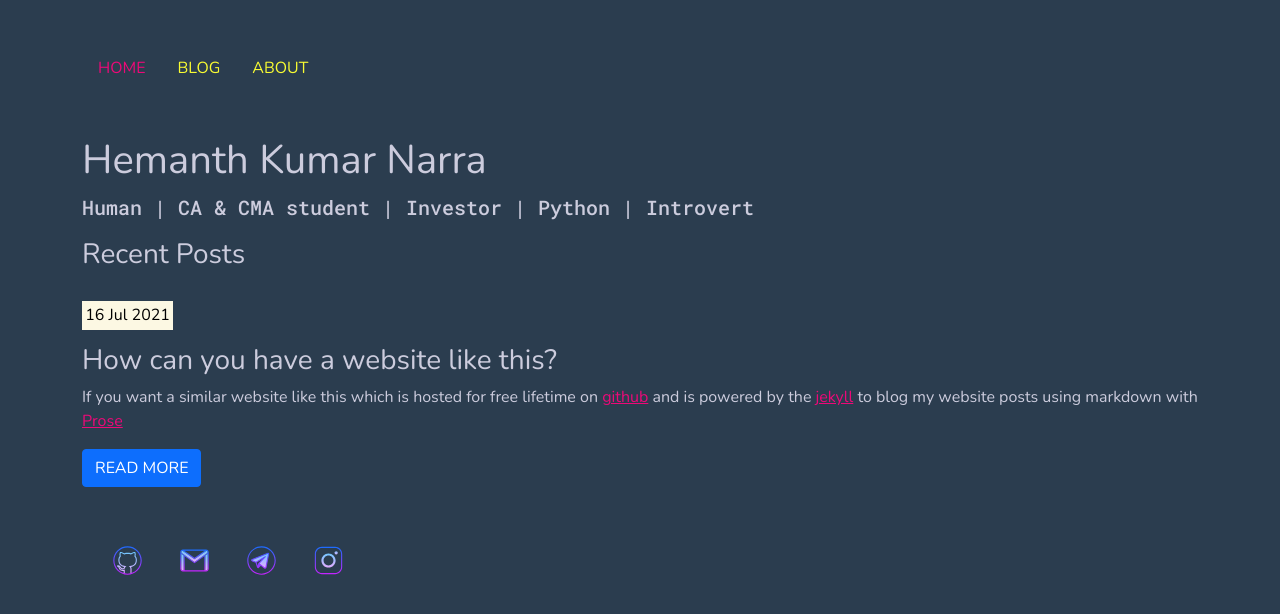
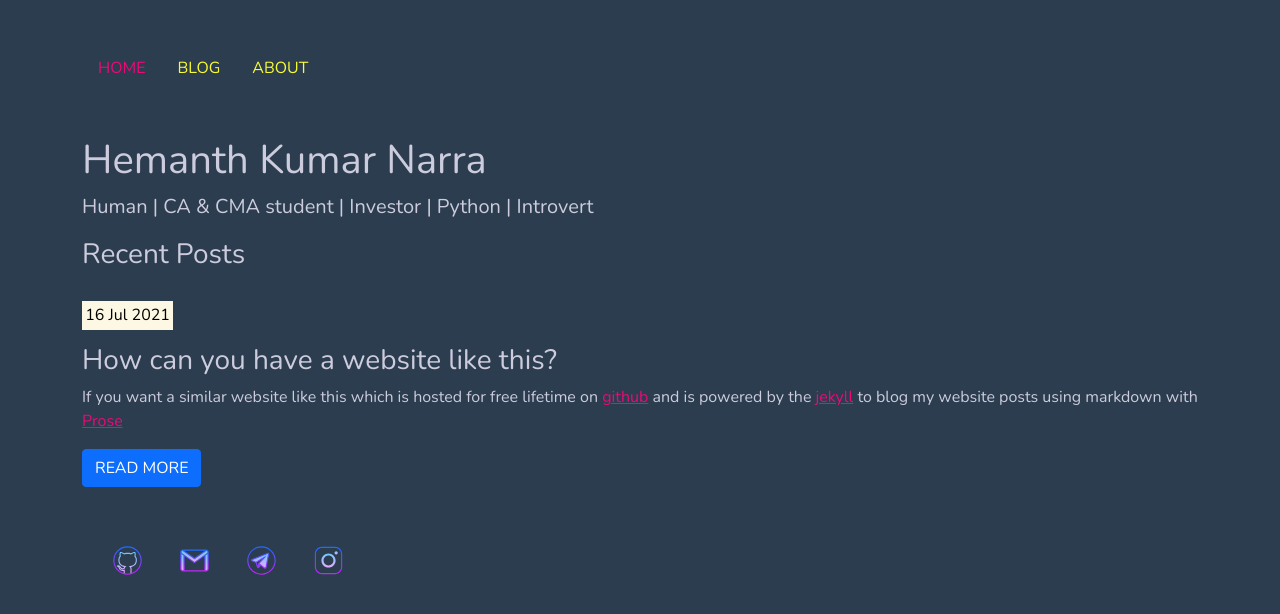
Before and after one commit to hemanthnarra/hemanthnarra.github.io, a Jekyll site: the page built from index.html, in a window 1280 px wide. Shown: the top 614 px of the page. Built offline with Jekyll 4.4.1, drawn with Linux system fonts in a browser that asks for light colours.

Commit message:
test with robo font failed #1

```diff
--- a/css/main.css
+++ b/css/main.css
@@ -5,9 +5,6 @@ body {
     background-color: #2b3d4f;
     color: #ccd;
     font-family: 'Nunito', sans-serif;
-}
-.lead {
-    font-family: 'Roboto Mono', monospace;
 }
 a {
     color: #ed0978;
```
